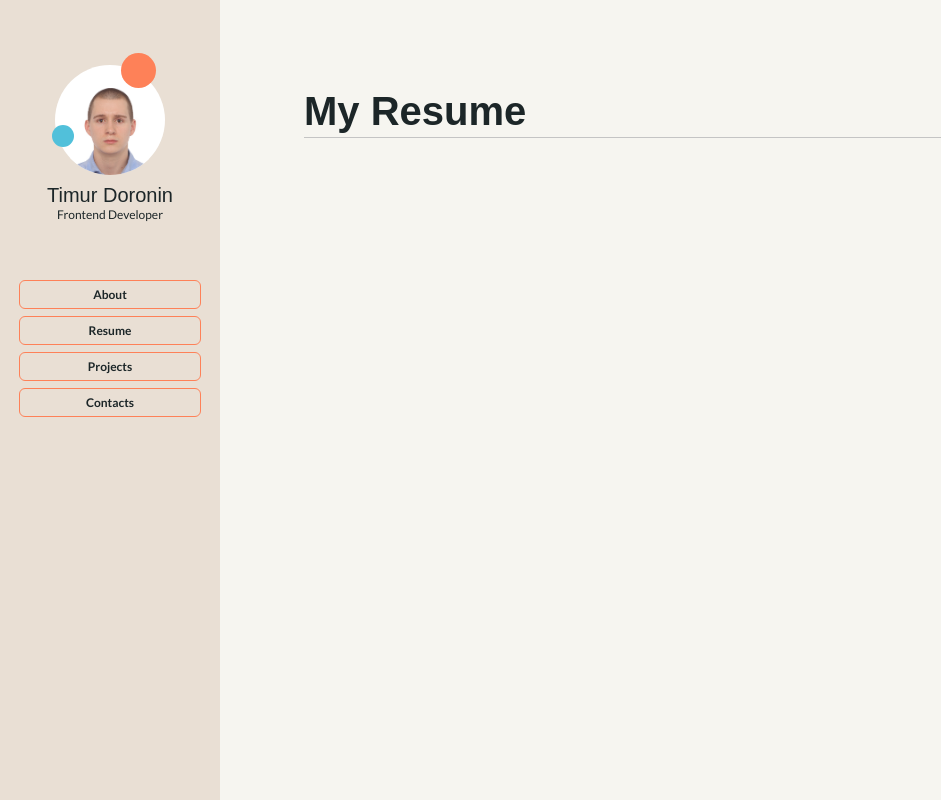
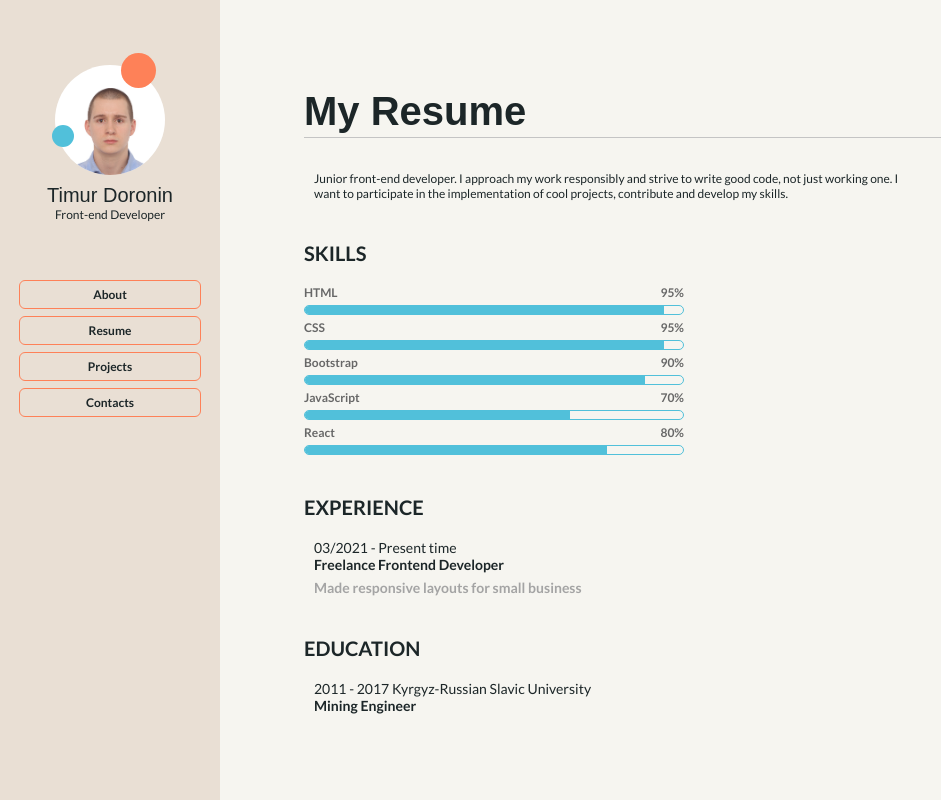
Before and after one commit to TimTimi4/CV, a React (Create React App) app: page /resume in a window 1280 px wide. Shown: the whole page, without its empty margins (0-941 px from the left). Built offline with nearby package versions, Linux system fonts and the light colour scheme; a web font is replaced by a local one.

Commit message:
add Resume-page

```diff
--- a/src/components/Avatar/index.jsx
+++ b/src/components/Avatar/index.jsx
@@ -76,7 +76,7 @@ const Avatar = () => {
 			<Img><img src={photo}/></Img>
 			<Name>
 				<p>Timur Doronin</p>
-				<p>Frontend Developer</p>
+				<p>Front-end Developer</p>
 			</Name>
 		</Wrapper>
 	);
--- /dev/null
+++ b/src/components/Education/index.jsx
@@ -0,0 +1,25 @@
+import styled from "styled-components";
+import Subtitle from "../SubTitle";
+
+const Text = styled.div`
+	margin: 0px 15px 0px 10px;
+p{
+	margin: 0px 0px 0px 0px;
+	font-size: 14px;
+	&:last-child{
+		font-weight: 700;
+	}
+}
+`
+const Education = () => {
+	return (
+		<div>
+			<Subtitle>Education</Subtitle>
+			<Text>
+				<p>2011 - 2017 Kyrgyz-Russian Slavic University </p>
+				<p>Mining Engineer</p>
+			</Text>
+		</div>
+	)
+}
+export default Education
--- /dev/null
+++ b/src/components/Experience/index.jsx
@@ -0,0 +1,33 @@
+import styled from "styled-components";
+import Subtitle from "../SubTitle";
+
+const Text = styled.div`
+	margin: 0px 15px 0px 10px;
+p{
+	margin: 0px 0px 0px 0px;
+	font-size: 14px;
+	&:nth-child(2){
+		font-weight: 700;
+	}
+	&:last-child{
+		margin: 6px 0px 0px 0px;
+		color:#A4A4A4;
+		font-weight: 700;
+	}
+}
+`
+
+
+const Experience = () => {
+	return (
+		<div>
+			<Subtitle>Experience</Subtitle>
+			<Text>
+				<p>03/2021 - Present time</p>
+				<p>Freelance Frontend Developer</p>
+				<p>Made responsive layouts for small business</p>
+			</Text>
+		</div>
+	)
+}
+export default Experience
--- a/src/components/MainTitle/index.jsx
+++ b/src/components/MainTitle/index.jsx
@@ -1,6 +1,6 @@
 import styled from "styled-components";
 
-const Title = styled.h2`
+const StyledMainTitle = styled.h2`
 	font-family: ${props => props.theme.fonts.title};
 	font-size: 40px;
 	line-height: 40px;
@@ -8,7 +8,7 @@ const Title = styled.h2`
 
 const MainTitle = ({children, className}) => {
 	return (
-		<Title className={className}>{children}</Title>
+		<StyledMainTitle className={className}>{children}</StyledMainTitle>
 	)
 }
 
--- /dev/null
+++ b/src/components/ProgressBar/index.jsx
@@ -0,0 +1,49 @@
+import styled from "styled-components";
+
+const Text = styled.div`
+display: flex;
+justify-content: space-between;
+max-width: 380px;
+p {
+	margin: 0px 0px 0px 0px;
+	font-weight: 700;
+	font-size: 12px;
+	text-align: center;
+	text-transform: capitalize;
+	color: #676767;
+}
+`
+
+const ProgressBarBorder = styled.div`
+border: 1px solid #51C0DA;
+box-sizing: border-box;
+border-radius: 6px;
+height: 10px;
+width: 380px;
+margin: 5px 0px 5px 0px;
+`
+
+const ProgressBarInner = styled.div`
+background-color: #51C0DA;
+height: 8px;
+width: ${props => props.width};
+border-top-left-radius:6px;
+border-bottom-left-radius:6px;
+`
+
+
+const ProgressBar = ({children, width}) => {
+	return (
+		<div>
+			<Text>
+				<p>{children}</p>
+				<p>{width}</p>
+			</Text>
+			<ProgressBarBorder>
+				<ProgressBarInner width={width}></ProgressBarInner>
+			</ProgressBarBorder>
+		</div>
+
+	)
+}
+export default ProgressBar
--- /dev/null
+++ b/src/components/Skills/index.jsx
@@ -0,0 +1,16 @@
+import ProgressBar from "../ProgressBar";
+import Subtitle from "../SubTitle";
+
+const Skills = () => {
+	return (
+		<div>
+			<Subtitle>SKILLS</Subtitle>
+			<ProgressBar width="95%">HTML</ProgressBar>
+			<ProgressBar width="95%">CSS</ProgressBar>
+			<ProgressBar width="90%">Bootstrap</ProgressBar>
+			<ProgressBar width="70%">JavaScript</ProgressBar>
+			<ProgressBar width="80%">React</ProgressBar>
+		</div>
+	)
+}
+export default Skills
--- /dev/null
+++ b/src/components/SubTitle/index.jsx
@@ -0,0 +1,16 @@
+import styled from "styled-components";
+
+const StyledSubtitle = styled.div`
+font-weight: 700;
+font-size: 20px;
+text-transform: uppercase;
+color: ${props => props.theme.colors.primary};
+margin: 40px 0px 20px 0px;
+`
+
+const Subtitle = ({children}) => {
+	return (
+		<StyledSubtitle>{children}</StyledSubtitle>
+	)
+}
+export default Subtitle
--- /dev/null
+++ b/src/components/Underline/index.jsx
@@ -0,0 +1,13 @@
+import styled from "styled-components";
+
+const StyledUnderLine = styled.div`
+	border-top: 1px solid #C4C4C4;
+	width: 100%;
+`
+
+const UnderLine = () => {
+	return (
+		<StyledUnderLine/>
+	)
+}
+export default UnderLine
--- a/src/pages/Resume/index.jsx
+++ b/src/pages/Resume/index.jsx
@@ -1,18 +1,24 @@
 import styled from "styled-components";
 import PageTemplate from "../../components/PageTemplate";
 import MainTitle from "../../components/MainTitle";
+import UnderLine from "../../components/Underline";
+import Skills from "../../components/Skills";
+import Experience from "../../components/Experience";
+import Education from "../../components/Education";
 
 const Wrapper = styled.div`
-margin: 0px 0px 0px 84px;
+margin: 0px 0px 50px 84px;
 `
-const UnderLine = styled.div`
-	border-top: 1px solid #C4C4C4;
-	width: 100%;
-`
+
 const StyledMainTitle = styled(MainTitle)`
 margin: 91px 0px 6px 0px;
 `
 
+const Profile = styled.div`
+margin: 33px 15px 0px 10px;
+font-size: 12px;
+max-width: 595px;
+`
 
 const Resume = () => {
 	return(
@@ -20,6 +26,10 @@ const Resume = () => {
 			<Wrapper>
 				<StyledMainTitle>My Resume</StyledMainTitle>
 				<UnderLine/>
+				<Profile>Junior front-end developer. I approach my work responsibly and strive to write good code, not just working one. I want to participate in the implementation of cool projects, contribute and develop my skills.</Profile>
+				<Skills/>
+				<Experience/>
+				<Education/>
 			</Wrapper>
 		</PageTemplate>
 	);
```
Also changed, not shown: src/components/Extra Education/index.jsx (added, +31 -0 lines).
